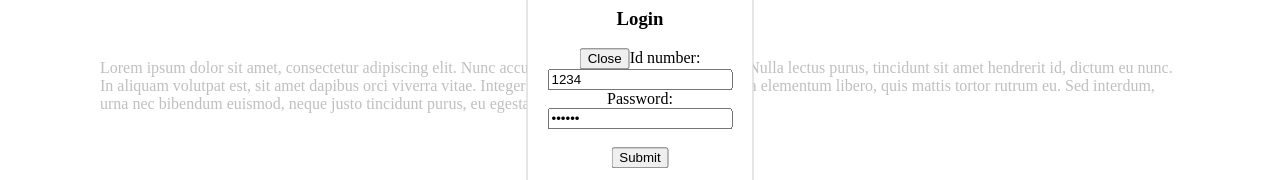
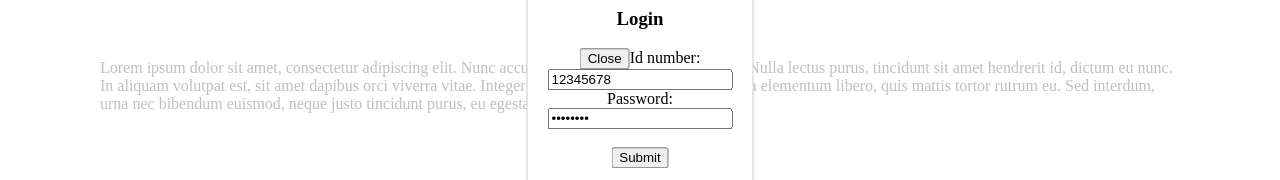
Before and after one commit to cat-rivers/react_library, a React (Create React App) app in the folder awesome_library/: page / in a window 1280 px wide. Both pictures are taken after a click on the element "Login". Shown: the part 161-341 px from the top of the page. Built offline with nearby package versions, Linux system fonts and the light colour scheme; data requests are answered from the project's data file.

Commit message:
fixed issue with logout and updated context

```diff
--- a/awesome_library/src/components/LoginPopup.js
+++ b/awesome_library/src/components/LoginPopup.js
@@ -66,12 +66,17 @@ const LoginPopup = () => {
           <button onClick={closeModal}>Close</button>
           <label for="inputId">Id number:</label>
           <br />
-          <input defaultValue={1234} type="text" id="inputId" name="inputId" />
+          <input
+            defaultValue={12345678}
+            type="text"
+            id="inputId"
+            name="inputId"
+          />
           <br />
           <label for="password">Password:</label>
           <br />
           <input
-            defaultValue={"foobar"}
+            defaultValue={"hunter12"}
             type="password"
             id="password"
             name="password"
--- a/awesome_library/src/components/LogoutPopup.js
+++ b/awesome_library/src/components/LogoutPopup.js
@@ -1,14 +1,14 @@
 import Modal from "react-modal";
-import { useContext, useState } from "react";
-import { UserIDContext } from "../App";
+import { useState } from "react";
+// import { UserIDContext } from "../App";
 import "./LogoutPopup.css";
 
 const LogoutPopup = () => {
-  const [modalIsOpen, setModalIsOpen] = useState(null);
+  const [modalIsOpen, setModalIsOpen] = useState(false);
   Modal.setAppElement("#root");
   const closeModal = () => setModalIsOpen(false);
 
-  const username = useContext(UserIDContext);
+  // const username = useContext(UserIDContext);
   const customStyles = {
     content: {
       inset: "40% auto auto 50%",
@@ -25,12 +25,12 @@ const LogoutPopup = () => {
       <Modal
         isOpen={modalIsOpen}
         onRequestClose={closeModal}
-        contentLabel="Logoff"
+        contentLabel="logout"
         style={customStyles}
       >
         <h1>Log Out?</h1>
         <form>
-          <h3>User: {username}</h3>
+          <h3>User: </h3>
           <h3>Are you sure want to log Out?</h3>
           <br />
         </form>
```
